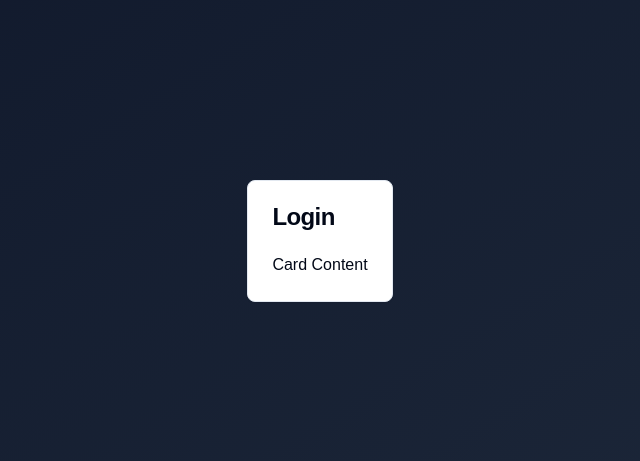
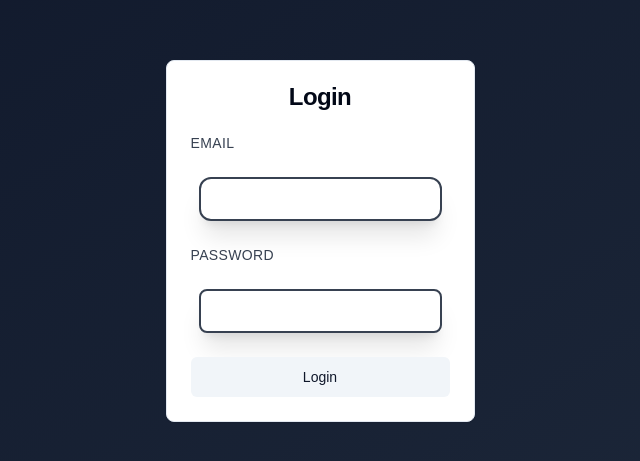
Before and after one commit to Enderz420/nextjs_auth, a Next.js app in the folder nextjs_auth/: page /auth/login in a window 1280 px wide. Shown: the part 159-620 px from the top of the page, without its empty margins (320-960 px from the left). Built offline with nearby package versions, Linux system fonts and the light colour scheme.

Commit message:
create shell login page

```diff
--- a/nextjs_auth/app/auth/login/page.tsx
+++ b/nextjs_auth/app/auth/login/page.tsx
@@ -1,4 +1,5 @@
 import { Card, CardContent, CardHeader, CardTitle } from "@/components/ui/card";
+import { Button } from "@/components/ui/button";
 import React from "react";
 
 export default function page() {
@@ -6,10 +7,34 @@ export default function page() {
     <main className="flex items-center justify-center flex-col min-h-screen bg-gradient-to-br text-white from-slate-900 to-slate-800">
       <Card>
         <CardHeader>
-          <CardTitle>Login</CardTitle>
+          <CardTitle className="text-center">Login</CardTitle>
         </CardHeader>
         <CardContent>
-          <p>Card Content</p>
+          <form className="flex flex-col gap-y-4 mx-auto max-w-sm">
+            <label
+              htmlFor="email"
+              className="text-gray-700 font-medium text-sm uppercase tracking-wide"
+            >
+              Email
+            </label>
+            <input
+              type="email"
+              className="rounded-xl border-2 border-gray-700 focus:border-pink-600 shadow-xl m-2 px-4 py-2"
+              name="email"
+            />
+            <label
+              htmlFor="password"
+              className="text-gray-700 font-medium text-sm uppercase tracking-wide"
+            >
+              Password
+            </label>
+            <input
+              type="password"
+              className="border-2 border-gray-700 focus:border-pink-600 shadow-xl rounded-lg m-2 px-4 py-2 "
+              name="password"
+            />
+            <Button variant="secondary">Login</Button>
+          </form>
         </CardContent>
       </Card>
     </main>
```
